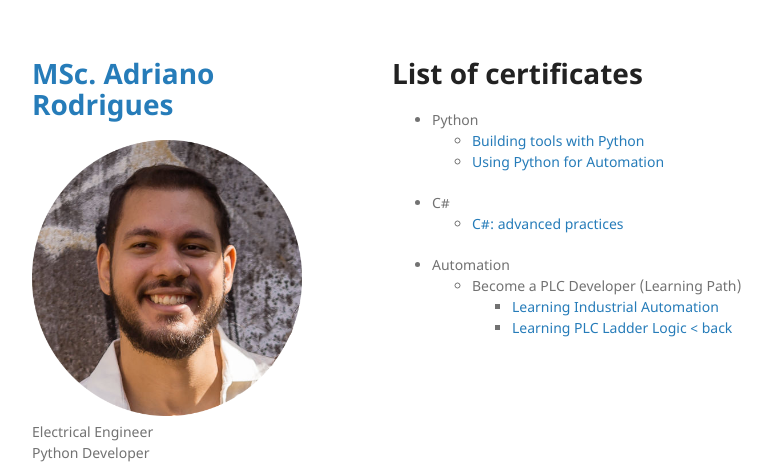
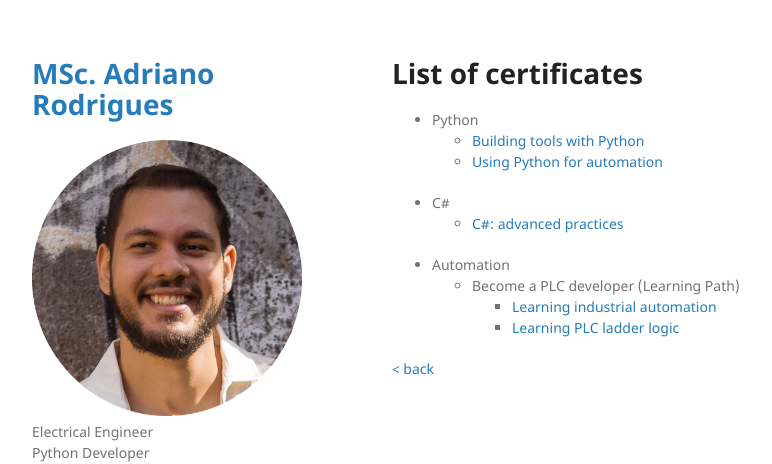
Before and after one commit to Adrianordp/Adrianordp.github.io, a Jekyll site: the page built from en/certificates/index.md, in a window 1280 px wide. Shown: the top 464 px of the page, without its empty margins (178-950 px from the left). Built offline with Jekyll 4.4.1, drawn with Linux system fonts in a browser that asks for light colours.

Commit message:
Fixed '< back' positioning

```diff
--- a/en/certificates/index.md
+++ b/en/certificates/index.md
@@ -8,11 +8,12 @@ layout: default_english
 
 - Python
     - [Building tools with Python](/certificates/CertificateOfCompletion_Building%20Tools%20with%20Python.pdf)
-    - [Using Python for Automation](/certificates/CertificateOfCompletion_Using%20Python%20for%20Automation.pdf)
+    - [Using Python for automation](/certificates/CertificateOfCompletion_Using%20Python%20for%20Automation.pdf)
 - C#
     - [C#: advanced practices](/certificates/CertificateOfCompletion_C%20Advanced%20Practices.pdf)
 - Automation
-    - Become a PLC Developer (Learning Path)
-        - [Learning Industrial Automation](/certificates/CertificateOfCompletion_Learning%20Industrial%20Automation.pdf)
-        - [Learning PLC Ladder Logic](/certificates/CertificateOfCompletion_Learning%20PLC%20Ladder%20Logic.pdf)
+    - Become a PLC developer (Learning Path)
+        - [Learning industrial automation](/certificates/CertificateOfCompletion_Learning%20Industrial%20Automation.pdf)
+        - [Learning PLC ladder logic](/certificates/CertificateOfCompletion_Learning%20PLC%20Ladder%20Logic.pdf)
+
 [< back](../)
```
Also changed, not shown: certificates/index.md (+1 -1 lines).
